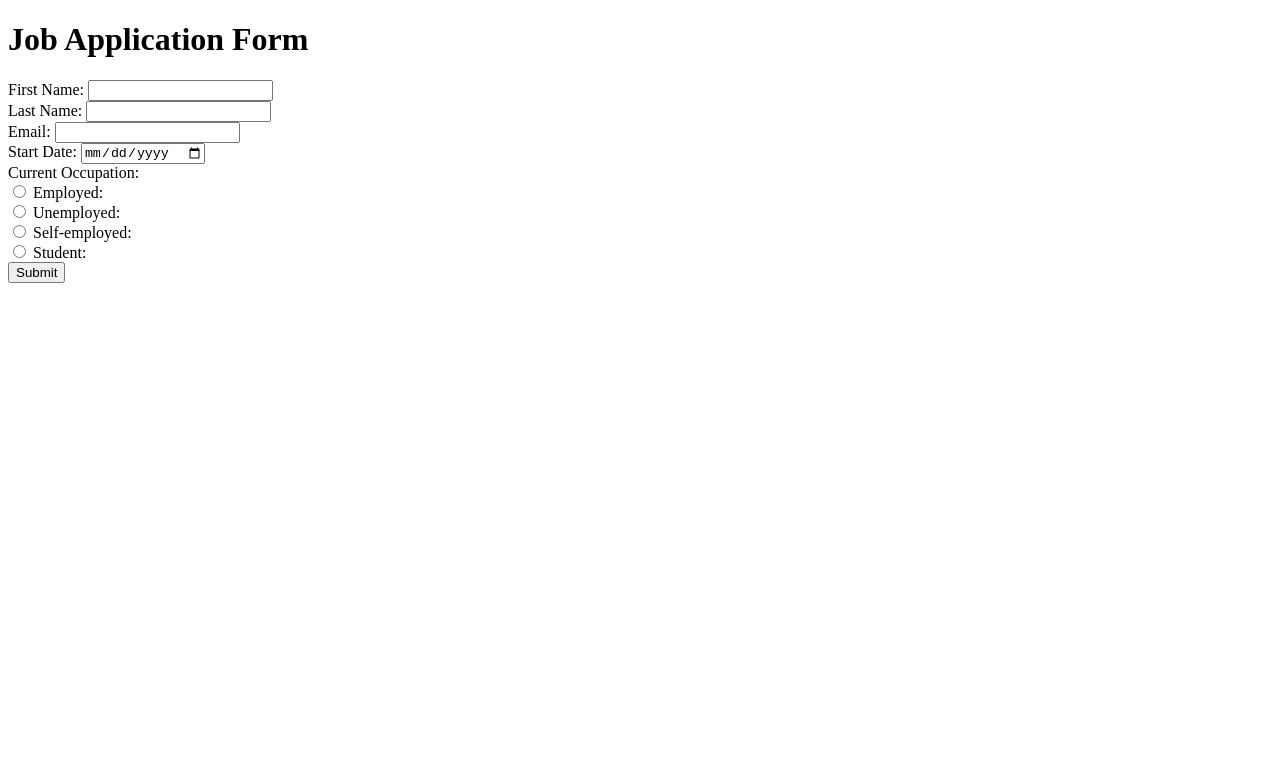
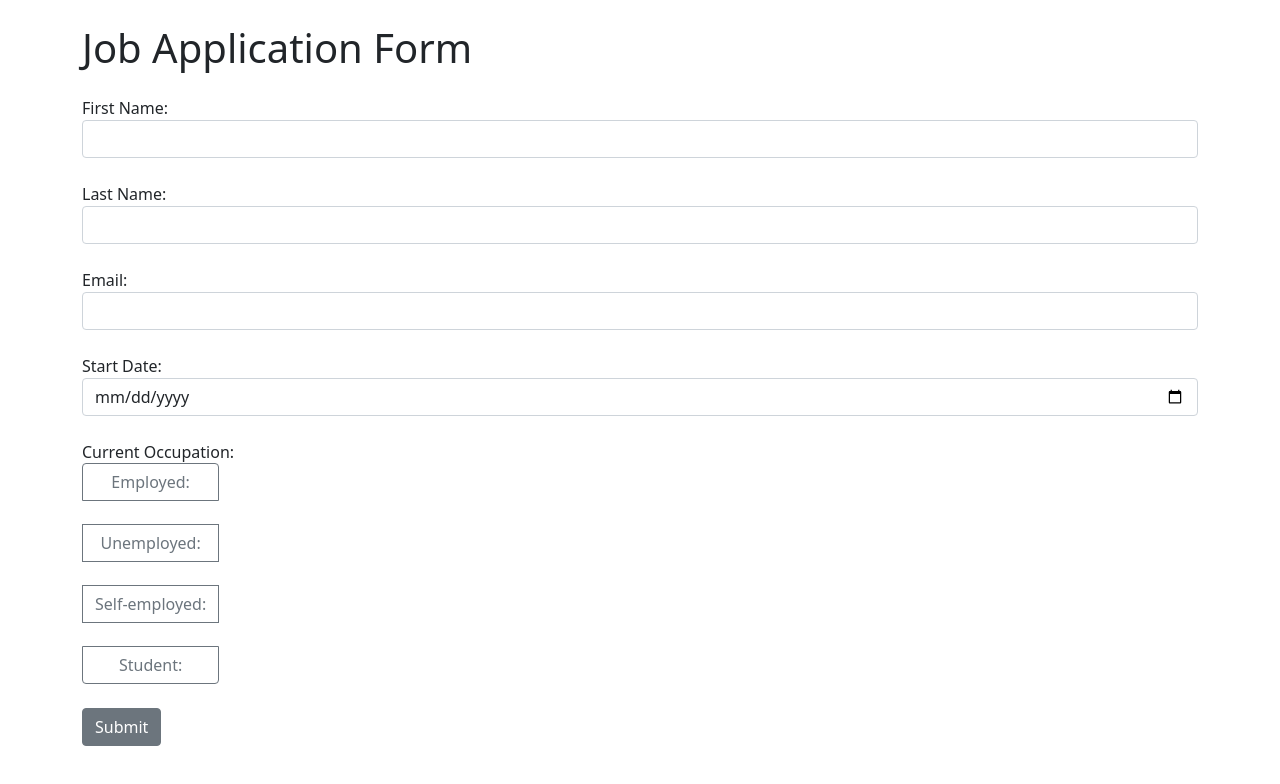
Before and after one commit to bualfani/flask_application_form, a plain HTML site: page templates/index.html in a window 1280 px wide. Drawn offline with nearby package versions, Linux system fonts and the light colour scheme.

Commit message:
added bootstrap style to front-end code to make it look better

```diff
--- a/templates/index.html
+++ b/templates/index.html
@@ -3,46 +3,51 @@
     <head>
         <meta charset="utf-8">
         <meta name="viewpoint" content="width=device-width, initial-scale=1, shrink-to-fit=no">
+        <link rel="stylesheet" href="https://cdn.jsdelivr.net/npm/bootstrap@5.1.3/dist/css/bootstrap.min.css">
     </head>
     <body>
-        <h1>
+        <div class="container">
+            <h1 class="mt-4 mb-4">
                 Job Application Form
             </h1>
             <form>
-            <div>
+                <div class="form-group mb-4">
                     <label for="first_name">First Name:</label>
-                <input type="text" id="first_name" name="first_name" required>
+                    <input class="form-control" type="text" id="first_name" name="first_name" required>
                 </div>
-            <div>
+                <div class="form-group mb-4">
                     <label for="last_name">Last Name:</label>
-                <input type="text" id="last_name" name="last_name" required>
+                    <input class="form-control"  type="text" id="last_name" name="last_name" required>
                 </div>
-            <div>
+                <div class="form-group mb-4">
                     <label for="email">Email:</label>
-                <input type="email" id="email" name="email" required>
+                    <input class="form-control"  type="email" id="email" name="email" required>
                 </div>
-            <div>
+                <div class="form-group mb-4">
                     <label for="date">Start Date:</label>
-                <input type="date" id="date" name="date" required>
+                    <input class="form-control"  type="date" id="date" name="date" required>
                 </div>
-            <div>
+                <div class="form-group mb-4">
                     <label>Current Occupation: </label>
                     <br>
-                <div id="occupation">
-                    <input type="radio" id="employed" name="occupation" required>
-                    <label for="employed">Employed:</label>
+                    <div class="btn-group-vertical" id="occupation">
+                        <input class="btn-check form-control" type="radio" id="employed" name="occupation" required>
+                        <label class="btn btn-outline-secondary" for="employed">Employed:</label>
                         <br>
-                    <input type="radio" id="unemployed" name="occupation" required>
-                    <label for="unemployed">Unemployed:</label>
+                        <input class="btn-check form-control" type="radio" id="unemployed" name="occupation" required>
+                        <label class="btn btn-outline-secondary" for="unemployed">Unemployed:</label>
                         <br>
-                    <input type="radio" id="self-employed" name="occupation" required>
-                    <label for="self-employed">Self-employed:</label>
+                        <input class="btn-check form-control" type="radio" id="self-employed" name="occupation" required>
+                        <label class="btn btn-outline-secondary" for="self-employed">Self-employed:</label>
                         <br>
-                    <input type="radio" id="student" name="occupation" required>
-                    <label for="student">Student:</label>
+                        <input class="btn-check form-control" type="radio" id="student" name="occupation" required>
+                        <label class="btn btn-outline-secondary" for="student">Student:</label>
                     </div>
                 </div>
-            <button type="button">Submit</button>
+                <button class="btn btn-secondary mb-4" type="button">Submit</button>
             </form>
+        </div>
+        <script src="https://code.jquery.com/jquery-3.6.0.min.js"></script>
+        <script src="https://cdn.jsdelivr.net/npm/bootstrap@5.1.3/dist/js/bootstrap.min.js"></script>
     </body>
 </html>
```
Lines whose indentation alone changed are shown as unchanged.
